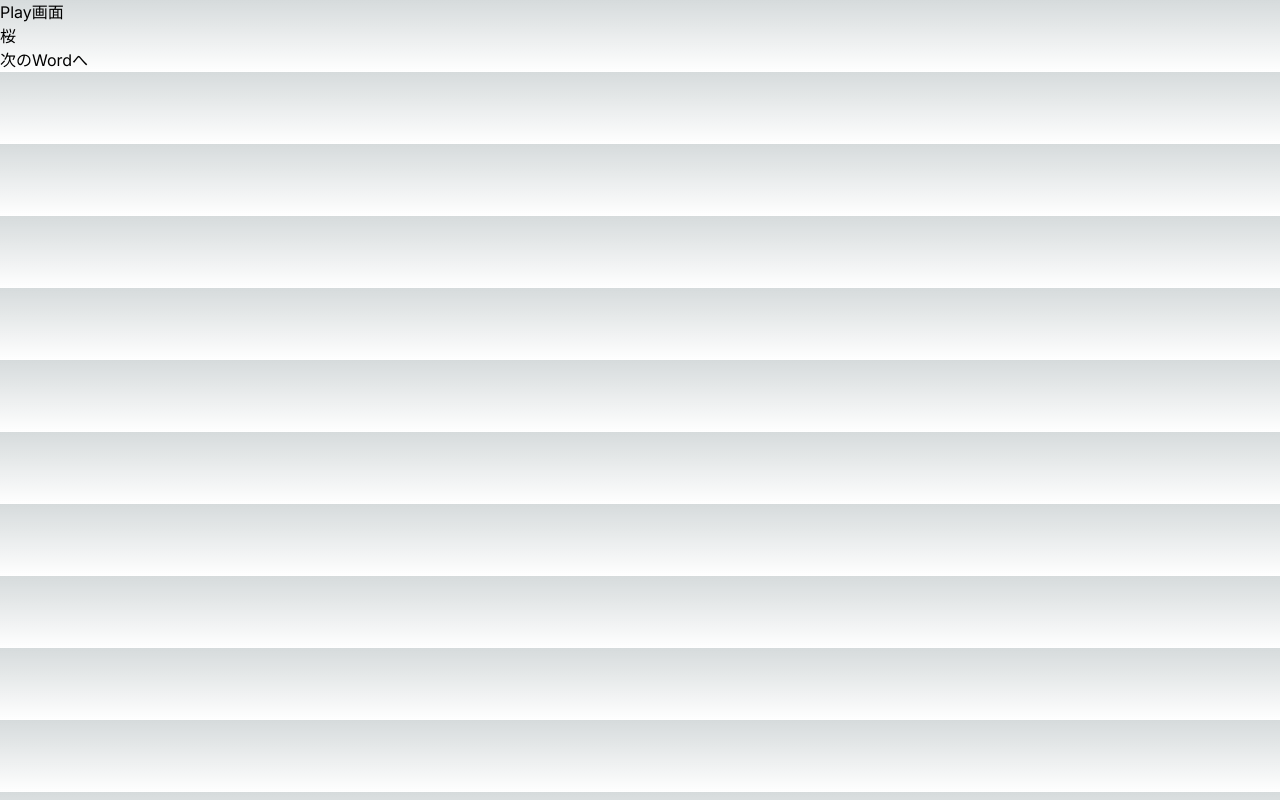
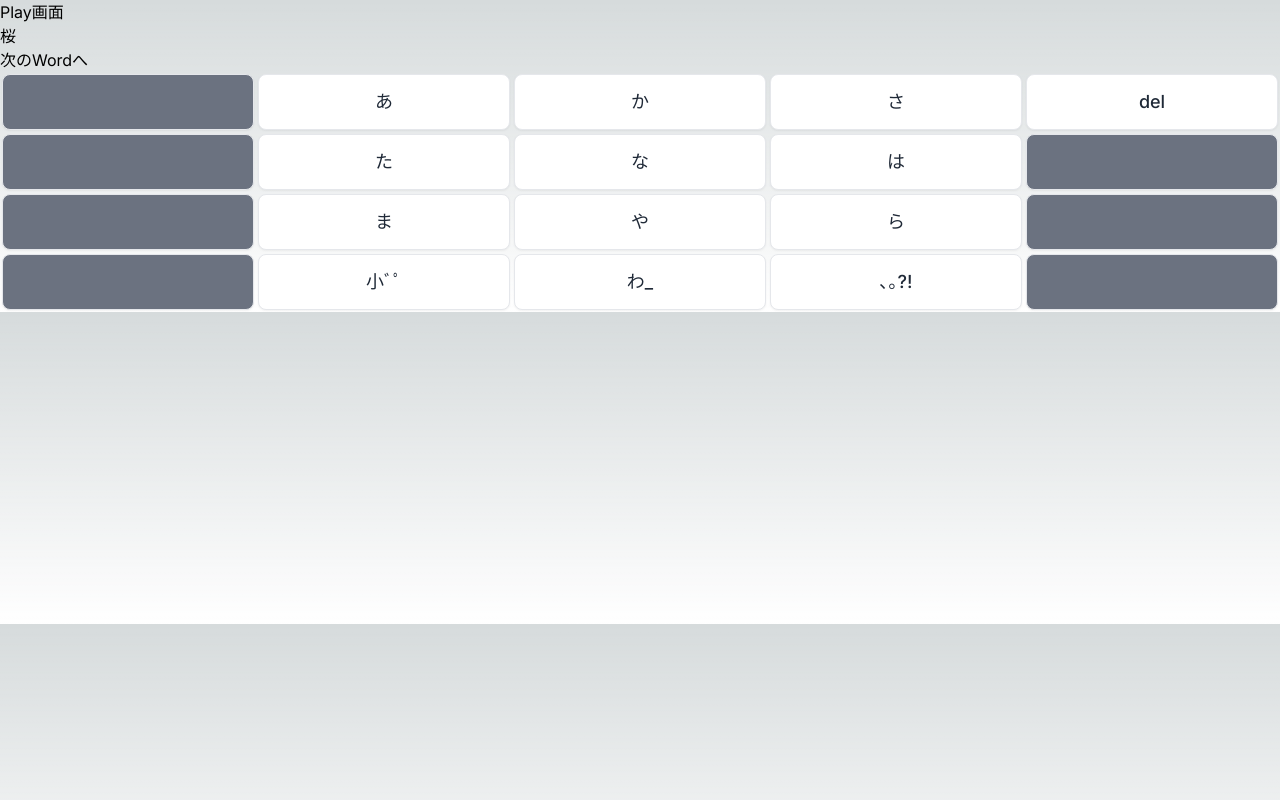
Before and after one commit to TCU-DC/FlickGameFront, a Next.js app: page /play in a window 1280 px wide. Built offline with nearby package versions, Linux system fonts and the light colour scheme.

Commit message:
[upd] Play画面にFlickキーボードを配置

```diff
--- a/components/Play.tsx
+++ b/components/Play.tsx
@@ -3,6 +3,8 @@
 import { useState, useEffect } from "react";
 import NavigateButton from "@/components/NavigateButton";
 import { WordList } from "@/models/word";
+
+import FlickKeyboard from "@/components/flick/FlickKeyboard";
 
 type PlayProps = {
   data: WordList;
@@ -29,6 +31,12 @@ const Play = ({ data }: PlayProps) => {
     }
   };
 
+  // フリックの入力状態を管理
+  const [userInput, setUserInput] = useState("");
+  const handleSetUserInput = (input: string) => {
+    setUserInput(input);
+  };
+
   if (loading) {
     return <div>Loading...</div>;
   }
@@ -37,6 +45,7 @@ const Play = ({ data }: PlayProps) => {
     <main>
       <h1>Play画面</h1>
       <p>{currentWord.word.content}</p>
+      <p>{userInput}</p>
       {isFinished ? (
         <NavigateButton to="result" label="結果画面へ" />
       ) : (
@@ -44,6 +53,10 @@ const Play = ({ data }: PlayProps) => {
           次のWordへ
         </button>
       )}
+      <FlickKeyboard
+        userInput={userInput}
+        handleSetUserInput={handleSetUserInput}
+      />
     </main>
   );
 };
--- a/components/flick/flick.tsx
+++ b/components/flick/FlickKeyboard.tsx
@@ -5,19 +5,15 @@ import { useSwipeable, SwipeableHandlers } from "react-swipeable";
 import {
   flickHiraganaKeyData,
   hiraganaSwitchList,
-} from "@/components/flick/flickKeyData";
-import type { FlickDirection } from "@/models/flickKeyTypes";
+} from "@/components/flick/FlickKeyData";
+import type { SwipeDirections } from "react-swipeable";
 
 // ボタンコンポーネント（フリックのみ）
 const HiraganaKeyButton: React.FC<{
   children?: React.ReactNode;
   kana: string;
-  handlePutKana: Function;
-}> = ({ children, kana, handlePutKana }) => {
-  // 親コンポーネントに入力文字を渡す
-  const putKana = (text: string): void => {
-    handlePutKana(text);
-  };
+  handleKeyInput: Function;
+}> = ({ children, kana, handleKeyInput }) => {
   // フラグの初期化
   const [isSwipingRight, setIsSwipingRight] = useState<boolean>(false);
   const [isSwipingLeft, setIsSwipingLeft] = useState<boolean>(false);
@@ -27,21 +23,21 @@ const HiraganaKeyButton: React.FC<{
   const handlers: SwipeableHandlers = useSwipeable({
     onSwiped: (eventData) => {
       // TODO: 型を指定する
-      putKana(
+      handleKeyInput(
         flickHiraganaKeyData[(eventData.event.target as any).dataset.kana][
-          eventData.dir as FlickDirection
+          eventData.dir
         ],
       );
     },
     onTap: (eventData) => {
-      putKana((eventData.event.target as any).dataset.kana);
+      handleKeyInput((eventData.event.target as any).dataset.kana);
     },
     onSwiping: (eventData) => {
       // スワイプ方向にかな表示を行うためのフラグを設定
-      setIsSwipingRight(eventData.dir === ("Right" as FlickDirection));
-      setIsSwipingLeft(eventData.dir === ("Left" as FlickDirection));
-      setIsSwipingUp(eventData.dir === ("Up" as FlickDirection));
-      setIsSwipingDown(eventData.dir === ("Down" as FlickDirection));
+      setIsSwipingRight(eventData.dir === ("Right" as SwipeDirections));
+      setIsSwipingLeft(eventData.dir === ("Left" as SwipeDirections));
+      setIsSwipingUp(eventData.dir === ("Up" as SwipeDirections));
+      setIsSwipingDown(eventData.dir === ("Down" as SwipeDirections));
     },
     onTouchEndOrOnMouseUp: () => {
       // スワイプ終了時にフラグをリセット
@@ -106,7 +102,7 @@ const KeyButton: React.FC<{
   children?: React.ReactNode;
   isDisabled?: boolean;
   onClick?: () => void;
-}> = ({ children, isDisabled = false, onClick }) => {
+}> = ({ children, isDisabled = false, onClick }): JSX.Element => {
   return (
     <button
       disabled={isDisabled}
@@ -119,17 +115,19 @@ const KeyButton: React.FC<{
 };
 
 // フリック入力コンポーネント
-export function Flick(): JSX.Element {
-  const [text, setText] = useState<string>("");
+const FlickKeyboard: React.FC<{
+  userInput: string;
+  handleSetUserInput: Function;
+}> = ({ userInput, handleSetUserInput }) => {
   const keys: string[] = Object.keys(flickHiraganaKeyData);
-  const handlePutKana = (kana: string): void => {
-    setText(`${text}${kana}`);
+  const handleKeyInput = (input: string): void => {
+    handleSetUserInput(`${userInput}${input}`);
   };
   const deleteText = (): void => {
-    setText(text.slice(0, -1));
+    handleSetUserInput(userInput.slice(0, -1));
   };
   const switchLetter = (): void => {
-    const lastLetter = text.slice(-1);
+    const lastLetter = userInput.slice(-1);
     // hiraganaSwitchList の中から lastLetter を検索し、位置を取得
     let index: number = 0;
     let notFound: boolean = true;
@@ -147,47 +145,46 @@ export function Flick(): JSX.Element {
           (hiraganaSwitchList[index].indexOf(lastLetter) + 1) %
             hiraganaSwitchList[index].length
         ];
-      setText(`${text.slice(0, -1)}${nextLetter}`);
+      handleSetUserInput(`${userInput.slice(0, -1)}${nextLetter}`);
     }
   };
   return (
     <>
-      {text}
       <div className="flex">
         <KeyButton isDisabled={true} />
-        <HiraganaKeyButton kana={keys[0]} handlePutKana={handlePutKana}>
+        <HiraganaKeyButton kana={keys[0]} handleKeyInput={handleKeyInput}>
           {keys[0]}
         </HiraganaKeyButton>
-        <HiraganaKeyButton kana={keys[1]} handlePutKana={handlePutKana}>
+        <HiraganaKeyButton kana={keys[1]} handleKeyInput={handleKeyInput}>
           {keys[1]}
         </HiraganaKeyButton>
-        <HiraganaKeyButton kana={keys[2]} handlePutKana={handlePutKana}>
+        <HiraganaKeyButton kana={keys[2]} handleKeyInput={handleKeyInput}>
           {keys[2]}
         </HiraganaKeyButton>
         <KeyButton onClick={deleteText}>del</KeyButton>
       </div>
       <div className="flex">
         <KeyButton isDisabled={true} />
-        <HiraganaKeyButton kana={keys[3]} handlePutKana={handlePutKana}>
+        <HiraganaKeyButton kana={keys[3]} handleKeyInput={handleKeyInput}>
           {keys[3]}
         </HiraganaKeyButton>
-        <HiraganaKeyButton kana={keys[4]} handlePutKana={handlePutKana}>
+        <HiraganaKeyButton kana={keys[4]} handleKeyInput={handleKeyInput}>
           {keys[4]}
         </HiraganaKeyButton>
-        <HiraganaKeyButton kana={keys[5]} handlePutKana={handlePutKana}>
+        <HiraganaKeyButton kana={keys[5]} handleKeyInput={handleKeyInput}>
           {keys[5]}
         </HiraganaKeyButton>
         <KeyButton isDisabled={true} />
       </div>
       <div className="flex">
         <KeyButton isDisabled={true} />
-        <HiraganaKeyButton kana={keys[6]} handlePutKana={handlePutKana}>
+        <HiraganaKeyButton kana={keys[6]} handleKeyInput={handleKeyInput}>
           {keys[6]}
         </HiraganaKeyButton>
-        <HiraganaKeyButton kana={keys[7]} handlePutKana={handlePutKana}>
+        <HiraganaKeyButton kana={keys[7]} handleKeyInput={handleKeyInput}>
           {keys[7]}
         </HiraganaKeyButton>
-        <HiraganaKeyButton kana={keys[8]} handlePutKana={handlePutKana}>
+        <HiraganaKeyButton kana={keys[8]} handleKeyInput={handleKeyInput}>
           {keys[8]}
         </HiraganaKeyButton>
         <KeyButton isDisabled={true} />
@@ -195,14 +192,16 @@ export function Flick(): JSX.Element {
       <div className="flex">
         <KeyButton isDisabled={true} />
         <KeyButton onClick={switchLetter}>小ﾞﾟ</KeyButton>
-        <HiraganaKeyButton kana={keys[9]} handlePutKana={handlePutKana}>
+        <HiraganaKeyButton kana={keys[9]} handleKeyInput={handleKeyInput}>
           {keys[9]}_
         </HiraganaKeyButton>
-        <HiraganaKeyButton kana={keys[10]} handlePutKana={handlePutKana}>
+        <HiraganaKeyButton kana={keys[10]} handleKeyInput={handleKeyInput}>
           ､｡?!
         </HiraganaKeyButton>
         <KeyButton isDisabled={true} />
       </div>
     </>
   );
-}
+};
+
+export default FlickKeyboard;
--- a/models/flickKeyTypes.ts
+++ b/models/flickKeyTypes.ts
@@ -1,6 +1,3 @@
-// フリック入力の方向を表す型
-export type FlickDirection = "Right" | "Left" | "Up" | "Down";
-
 // ひらがな変換リストの型
 export type HiraganaSwitchList = string[][];
 
```
